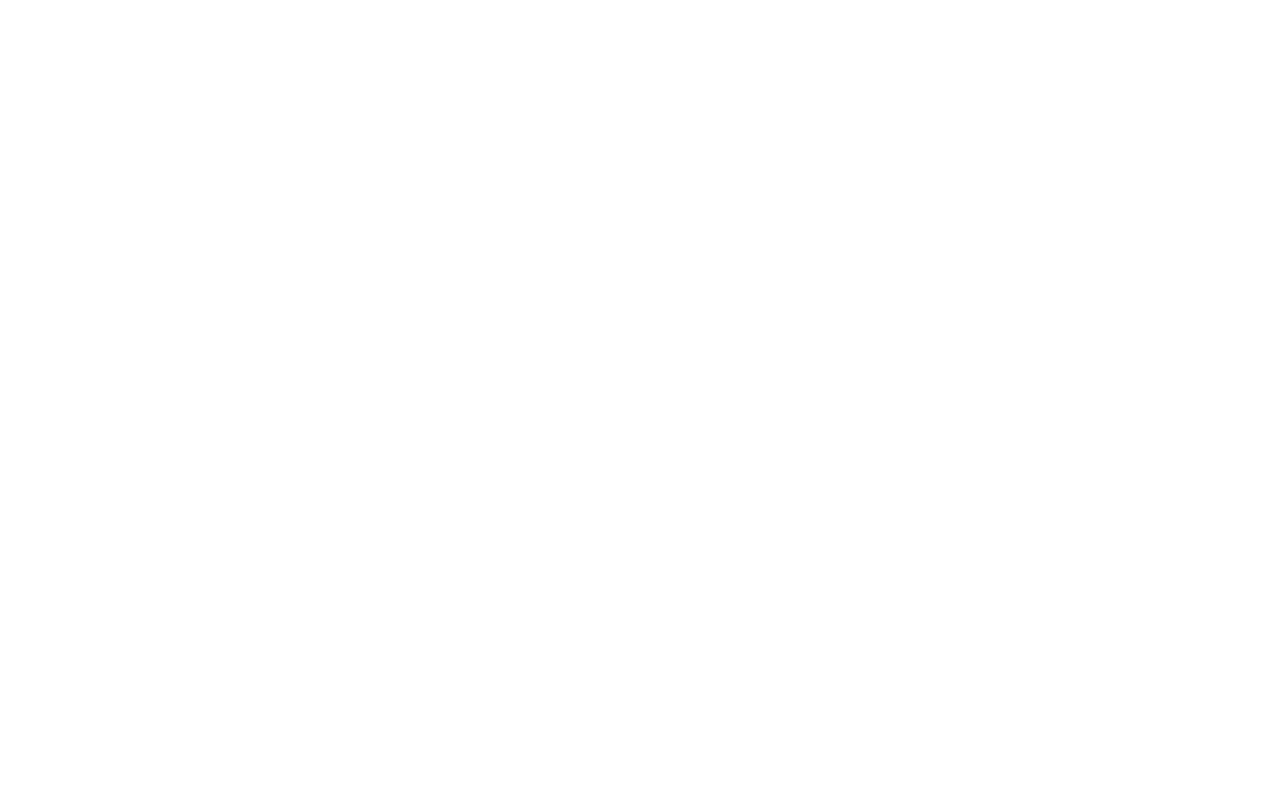
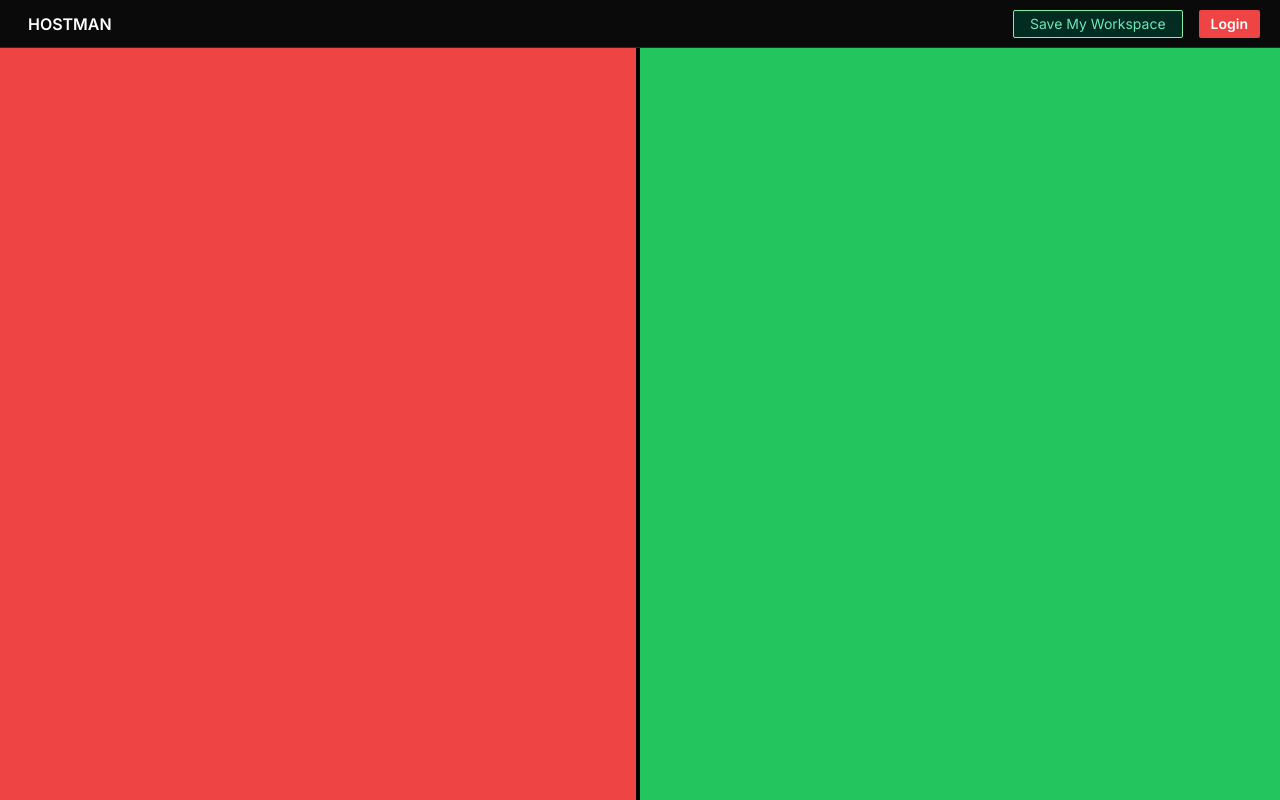
Before and after one commit to Dhananjay-JSR/HostMan, a Next.js app: page / in a window 1280 px wide. Built offline with nearby package versions, Linux system fonts and the light colour scheme.

Commit message:
Added Dragable Sidebar

```diff
--- a/app/layout.tsx
+++ b/app/layout.tsx
@@ -1,27 +1,43 @@
-import type { Metadata } from 'next'
-import { Inter } from 'next/font/google'
-import './globals.css'
+import type { Metadata } from "next";
+import { Inter } from "next/font/google";
+import "./globals.css";
 
-const inter = Inter({ subsets: ['latin'] })
+const inter = Inter({ subsets: ["latin"] });
 
 export const metadata: Metadata = {
-  title: 'Create Next App',
-  description: 'Generated by create next app',
+  title: "Create Next App",
+  description: "Generated by create next app",
+};
+
+function Navbar() {
+  return (
+    <nav className="h-12 border-b-gray-800 border-b w-full flex justify-between items-center px-5">
+      <h2 className="font-semibold hover:bg-gray-200/20 rounded-md transition-all hover:transition-all duration-300 hover:duration-300  hover:cursor-pointer px-2 py-1">
+        HOSTMAN
+      </h2>
+      <div className="flex gap-4">
+        <button   className="text-sm  border-green-300 border bg-emerald-950 text-emerald-300 px-4 rounded-sm hover:bg-emerald-950/20 hover:text-emerald-700 transition-all hover:transition-all">
+          Save My Workspace
+        </button>
+        <button className="bg-red-500 hover:bg-red-700 hover:transition-all transition-all text-white font-semibold px-3 py-1 text-sm rounded-sm">
+          Login
+        </button>
+      </div>
+    </nav>
+  );
 }
-
 
 export default function RootLayout({
   children,
 }: {
-  children: React.ReactNode
+  children: React.ReactNode;
 }) {
   return (
     <html lang="en">
-      <body className={inter.className}>
-
+      <body className={inter.className + " bg-neutral-950 text-white min-h-screen flex flex-col"}>
+        <Navbar />
         {children}
-
-        </body>
+      </body>
     </html>
-  )
+  );
 }
--- a/app/page.tsx
+++ b/app/page.tsx
@@ -1,7 +1,94 @@
-import Image from 'next/image'
+"use client";
+import Image from "next/image";
+import { useEffect, useState } from "react";
+
+function throttle<T extends (...args: any[]) => void>(
+  func: T,
+  delay: number
+): T {
+  let lastCallTime = 0;
+
+  return function (this: any, ...args: any[]) {
+    const now = Date.now();
+
+    if (now - lastCallTime >= delay) {
+      func.apply(this, args);
+      lastCallTime = now;
+    }
+  } as T;
+}
 
 export default function Home() {
+  const [isDown, setIsDown] = useState(false);
+  const [iniMousePosX, setInitPosX] = useState<number>();
+  const [finalMouseDirection, setFinalMouseDirection] = useState<{
+    mouseDistance: number;
+    RightDirection: boolean;
+  }>({
+    mouseDistance: 0,
+    RightDirection: false,
+  });
+  useEffect(() => {
+    function Test(e: MouseEvent) {
+      if (isDown == true) {
+        // throttle(()=>{
+        let CurrentDestination = e.clientX;
+        if (iniMousePosX) {
+          let Diff =
+            Math.abs(CurrentDestination - iniMousePosX) >= 100
+              ? 100
+              : Math.abs(CurrentDestination - iniMousePosX);
+          let RightDir =
+            Math.sign(CurrentDestination - iniMousePosX) == -1 ? false : true;
+          console.log({ mouseDistance: Diff, RightDirection: RightDir });
+          setFinalMouseDirection((prev) => {
+            return { mouseDistance: Diff, RightDirection: RightDir };
+          });
+
+          //  console.log( CurrentDestination - iniMousePosX)
+        }
+        // },400)
+      }
+    }
+
+    function MouseDown() {
+      // console.log("Up");
+      // Stop Counting
+      setIsDown((prev) => false);
+    }
+    // as dragging can be on doc we setup effect here TODO: maybe a bettr way to optimise to throttle fn
+    document.addEventListener("mousemove", Test);
+
+    document.addEventListener("mouseup", MouseDown);
+
+    return () => {
+      document.removeEventListener("mousemove", Test);
+      document.removeEventListener("mouseup", MouseDown);
+    };
+  }, [isDown]);
   return (
-  <></>
-  )
+    <main className="flex-grow h-full bg-gray-900 w-full flex">
+      <div
+        className={`bg-red-500`}
+        style={{
+          width: `calc(50% ${finalMouseDirection.RightDirection ? "+" : "-"} ${
+            finalMouseDirection.mouseDistance
+          }px`,
+        }}
+      >
+        <div
+          className="h-full w-1 hover:cursor-grab bg-black ml-auto select-none"
+          onMouseDown={(e) => {
+            // console.log(e.clientX);
+            let clientX = e.clientX;
+            // Start Capturing Inital Postion
+            setInitPosX((prev) => clientX);
+            // Start Capturing When Button is Down
+            setIsDown((prev) => true);
+          }}
+        ></div>
+      </div>
+      <div className="w-1/2 bg-green-500"></div>
+    </main>
+  );
 }
```
